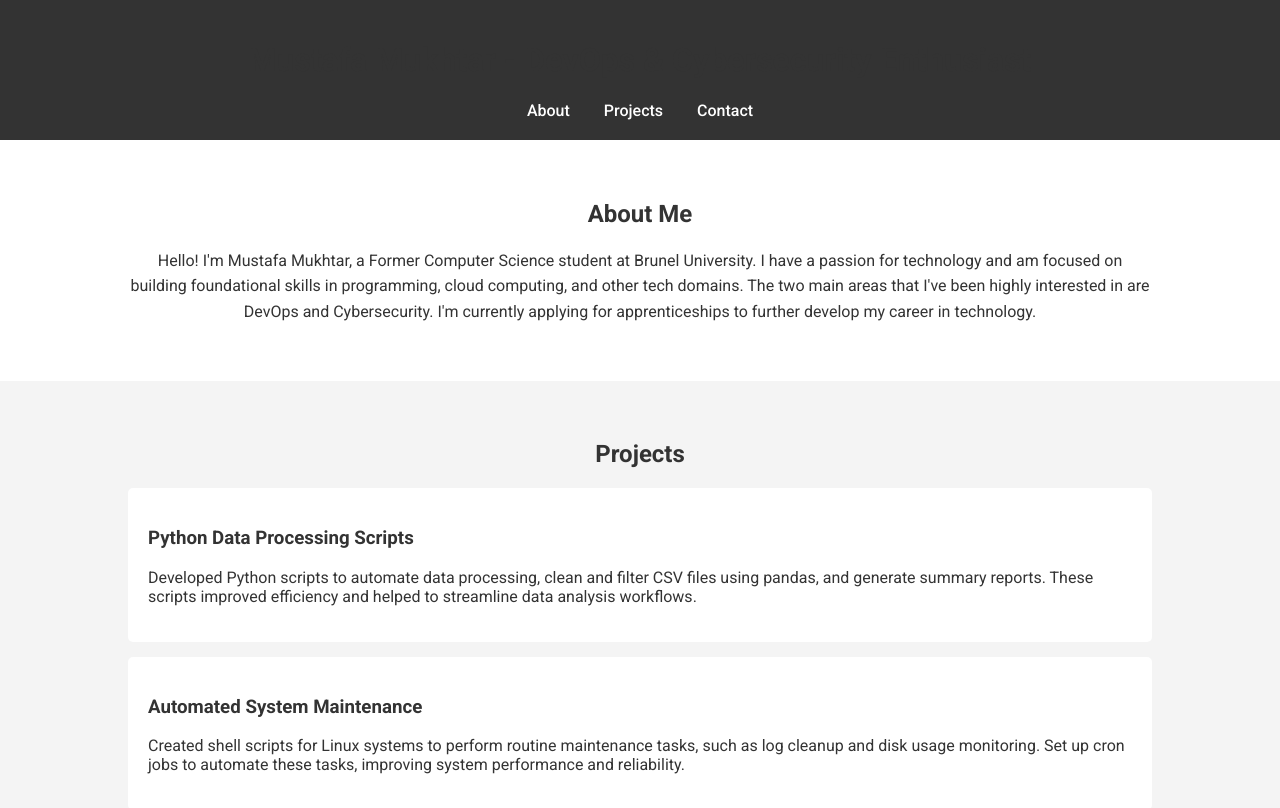
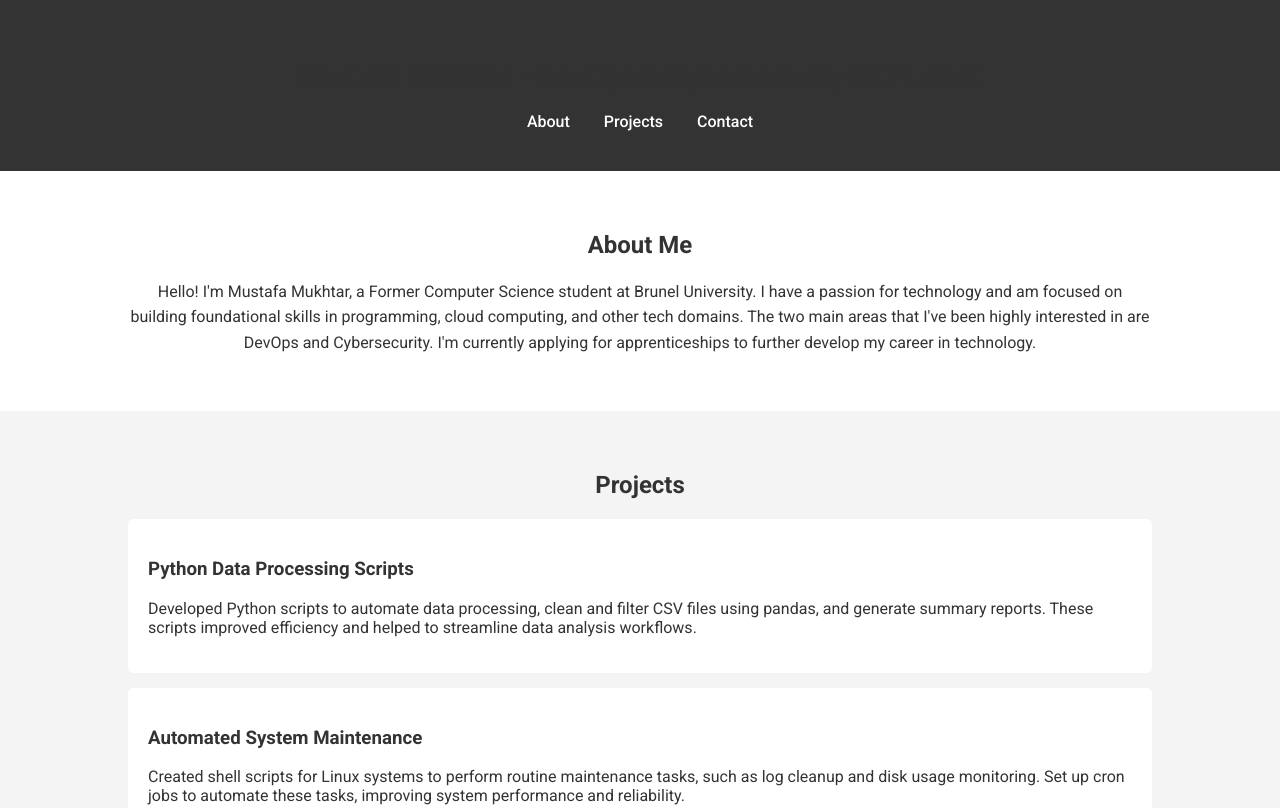
Before and after one commit to MustafaMuk/portfolio, a plain HTML site: page index.html in a window 1280 px wide. Shown: the top 808 px of the page. Drawn offline with Linux system fonts and the light colour scheme.

Commit message:
Update index.html

```diff
--- a/index.html
+++ b/index.html
@@ -31,15 +31,18 @@
         header {
             background: #333;
             color: #fff;
-            padding: 20px 0;
+            padding: 40px 0;
+            text-align: center;
         }
 
         header h1 {
-            text-align: center;
+            margin-top: 20px;
+            font-size: 28px;
+            position: relative;
+            z-index: 2;
         }
 
         header nav {
-            text-align: center;
             margin-top: 10px;
         }
 
```
